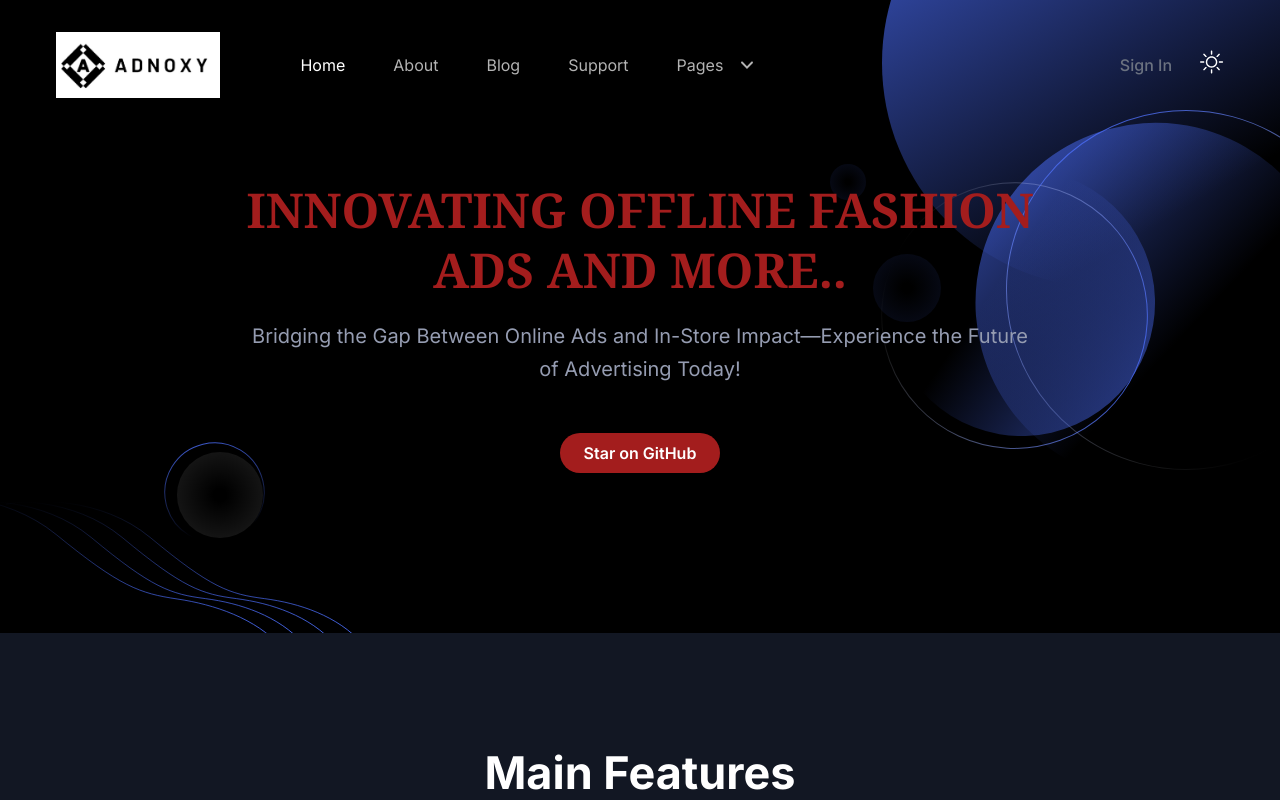
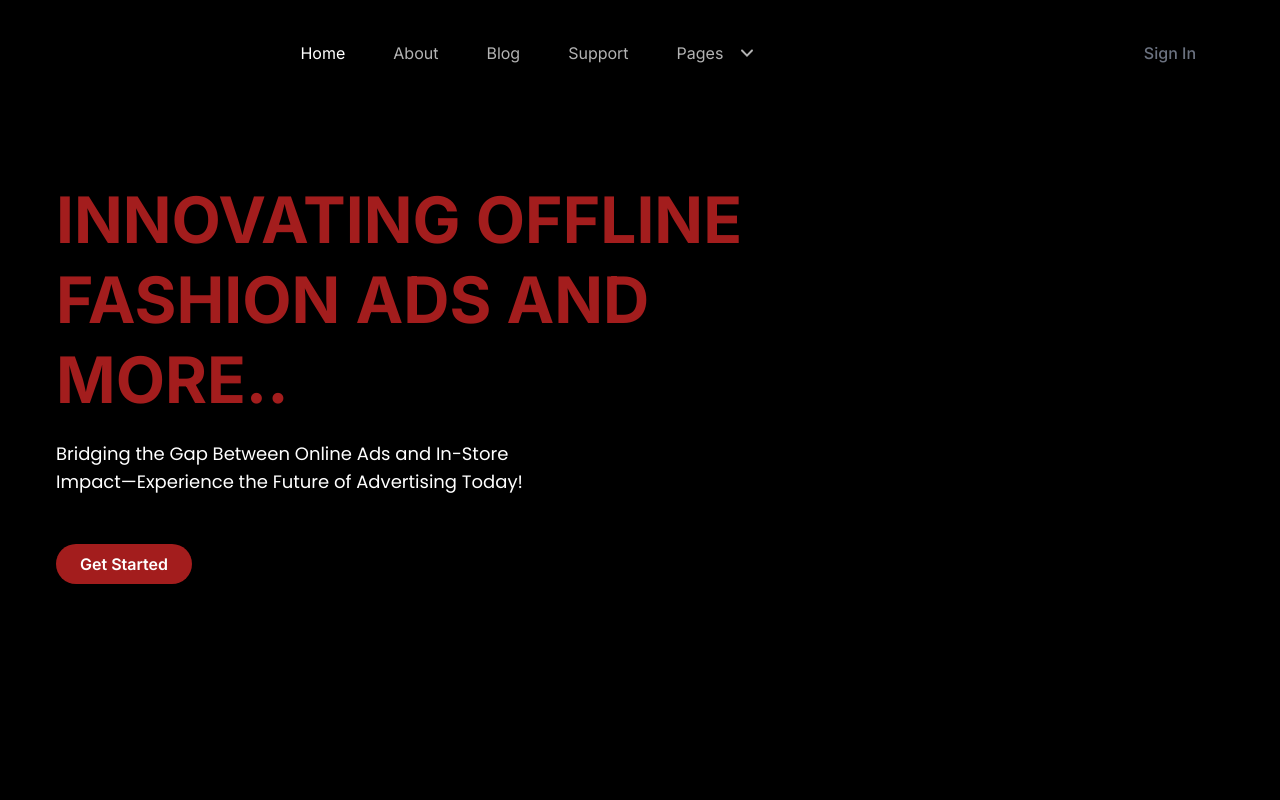
Before and after one commit to aman-adnoxy/adnoxy-web, a Next.js app: page / in a window 1280 px wide. Shown: the top 800 px of the page. Built offline with nearby package versions, Linux system fonts and the light colour scheme.

Commit message:
adjusted hero

```diff
--- a/src/components/Header/index.tsx
+++ b/src/components/Header/index.tsx
@@ -62,7 +62,7 @@ const Header = () => {
   alt="logo"
   width={140}
   height={30}
-  className="w-full dark:hidden transparent-logo"
+  className="w-full dark:hidden transparent-logo scale-75"
 />
 
                 <Image
@@ -168,9 +168,9 @@ const Header = () => {
 >
   Sign In
 </Link>
-                <div>
+                {/* <div>
                   <ThemeToggler />
-                </div>
+                </div> */}
               </div>
             </div>
           </div>
--- a/src/components/Hero/index.tsx
+++ b/src/components/Hero/index.tsx
@@ -6,39 +6,33 @@ const Hero = () => {
       <section
         id="home"
         className="relative z-10 overflow-hidden bg-[#ffffff] pb-16 pt-[120px] dark:bg-[#000000] md:pb-[120px] md:pt-[150px] xl:pb-[160px] xl:pt-[180px] 2xl:pb-[200px] 2xl:pt-[210px]"
- >
-        <div className="container">
+        style={{ height: "100vh" }}
+      >
+        <div className="container flex">
           <div className="-mx-4 flex flex-wrap">
             <div className="w-full px-4">
-              <div className="mx-auto max-w-[800px] text-center">
-              <h1 className="mb-5 text-3xl font-bold leading-tight text-[#a31d1d] dark:text-[#a31d1d] sm:text-4xl sm:leading-tight md:text-5xl md:leading-tight font-serif">
+              <div className="mx-auto max-w-[800px]">
+              <h1 className="mb-5 lg:text-[4rem] md:text-[3rem] sm:text-[2.5rem] text-[2rem] font-bold leading-tight text-[#a31d1d] sm:leading-tight md:leading-tight font-[Plus Jakarta Sans]">
   INNOVATING OFFLINE FASHION ADS AND MORE..
 </h1>
 
 
-                <p className="mb-12 text-base !leading-relaxed text-body-color dark:text-body-color-dark sm:text-lg md:text-xl">
+                <p className="mb-12 max-w-lg m:text-md md:text-lg font-[Poppins]">
                 Bridging the Gap Between Online Ads and In-Store Impact—Experience the Future of Advertising Today!
                 </p>
-                <div className="flex flex-col items-center justify-center space-y-4 sm:flex-row sm:space-x-4 sm:space-y-0">
+                <div className="flex flex-col items-center space-y-4 sm:flex-row sm:space-x-4 sm:space-y-0">
                   <Link
-                    href="https://nextjstemplates.com/templates/saas-starter-startup"
+                    href="https://forms.gle/zW4584QMNMkerPREA"
                     className="inline-block rounded-full bg-[#a31d1d] px-6 py-2 text-base font-semibold text-white duration-300 ease-in-out hover:bg-[#a31d1d] dark:bg-[#a31d1d] dark:text-white dark:hover:bg-white/5"
                     >
-                   {/* 🔥 Get Pro
-                  </Link>
-                  <Link
-                    href="https://github.com/NextJSTemplates/startup-nextjs"
-                    className="inline-block rounded-sm bg-black px-8 py-4 text-base font-semibold text-white duration-300 ease-in-out hover:bg-black/90 dark:bg-white/10 dark:text-white dark:hover:bg-white/5"
-                   >
-                    */}
-                    Star on GitHub
+                    Get Started
                   </Link>
                 </div>
               </div>
             </div>
           </div>
         </div>
-        <div className="absolute right-0 top-0 z-[-1] opacity-30 lg:opacity-100">
+        {/* <div className="absolute right-0 top-0 z-[-1] opacity-30 lg:opacity-100">
           <svg
             width="450"
             height="556"
@@ -278,7 +272,7 @@ const Hero = () => {
               </radialGradient>
             </defs>
           </svg>
-        </div>
+        </div> */}
       </section>
     </>
   );
--- a/src/styles/index.css
+++ b/src/styles/index.css
@@ -1,4 +1,6 @@
 @import url("https://fonts.googleapis.com/css2?family=Inter:wght@100;200;300;400;500;600;700;800;900&display=swap");
+@import url('https://fonts.googleapis.com/css2?family=Poppins:ital,wght@0,100;0,200;0,300;0,400;0,500;0,600;0,700;0,800;0,900;1,100;1,200;1,300;1,400;1,500;1,600;1,700;1,800;1,900&display=swap');
+@import url('https://fonts.googleapis.com/css2?family=Plus+Jakarta+Sans:ital,wght@0,200..800;1,200..800&family=Poppins:ital,wght@0,100;0,200;0,300;0,400;0,500;0,600;0,700;0,800;0,900;1,100;1,200;1,300;1,400;1,500;1,600;1,700;1,800;1,900&display=swap');
 
 @tailwind base;
 @tailwind components;
@@ -8,6 +10,11 @@
   body {
     font-family: "Inter", sans-serif;
   }
+}
+
+@theme {
+  --font-poppins: Poppins, sans-serif;
+  --color-red: #a31d1d;
 }
 
 @layer components {
```
Also changed, not shown: public/images/logo/logo-1.png.
